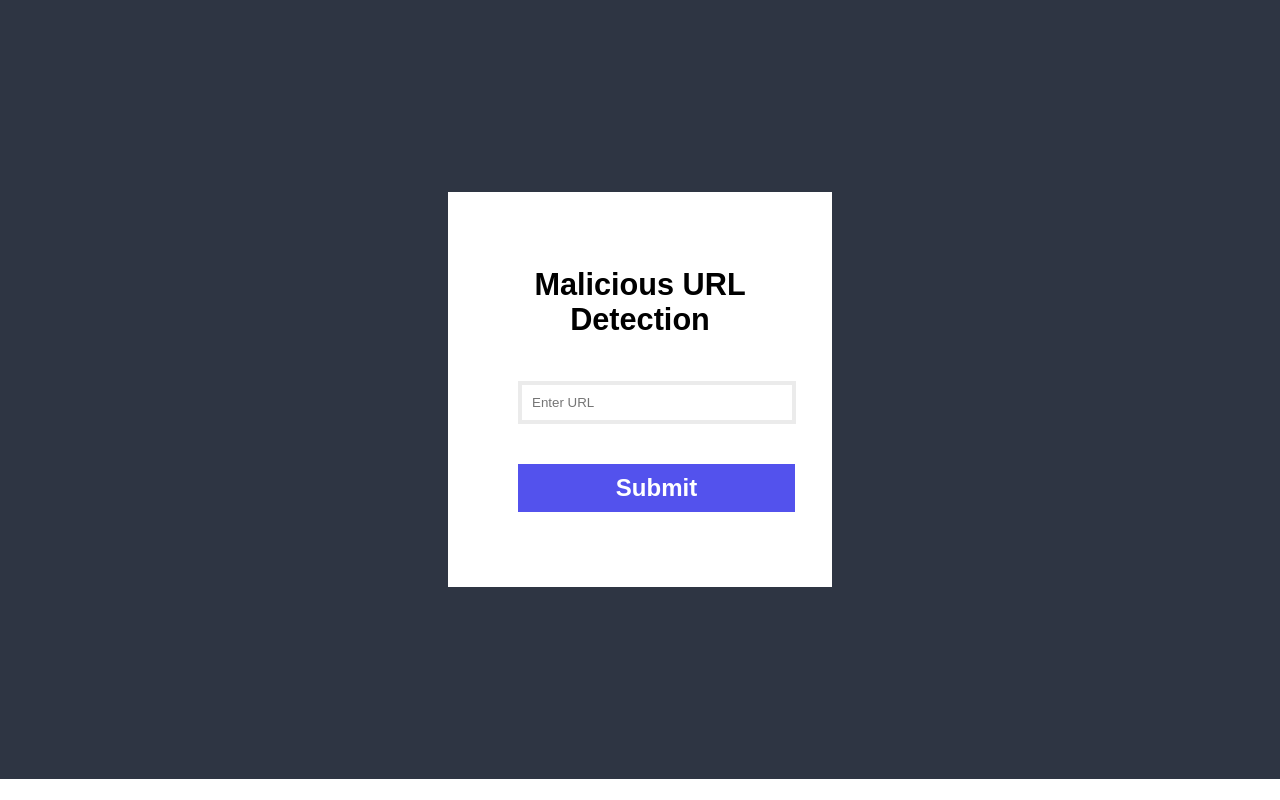
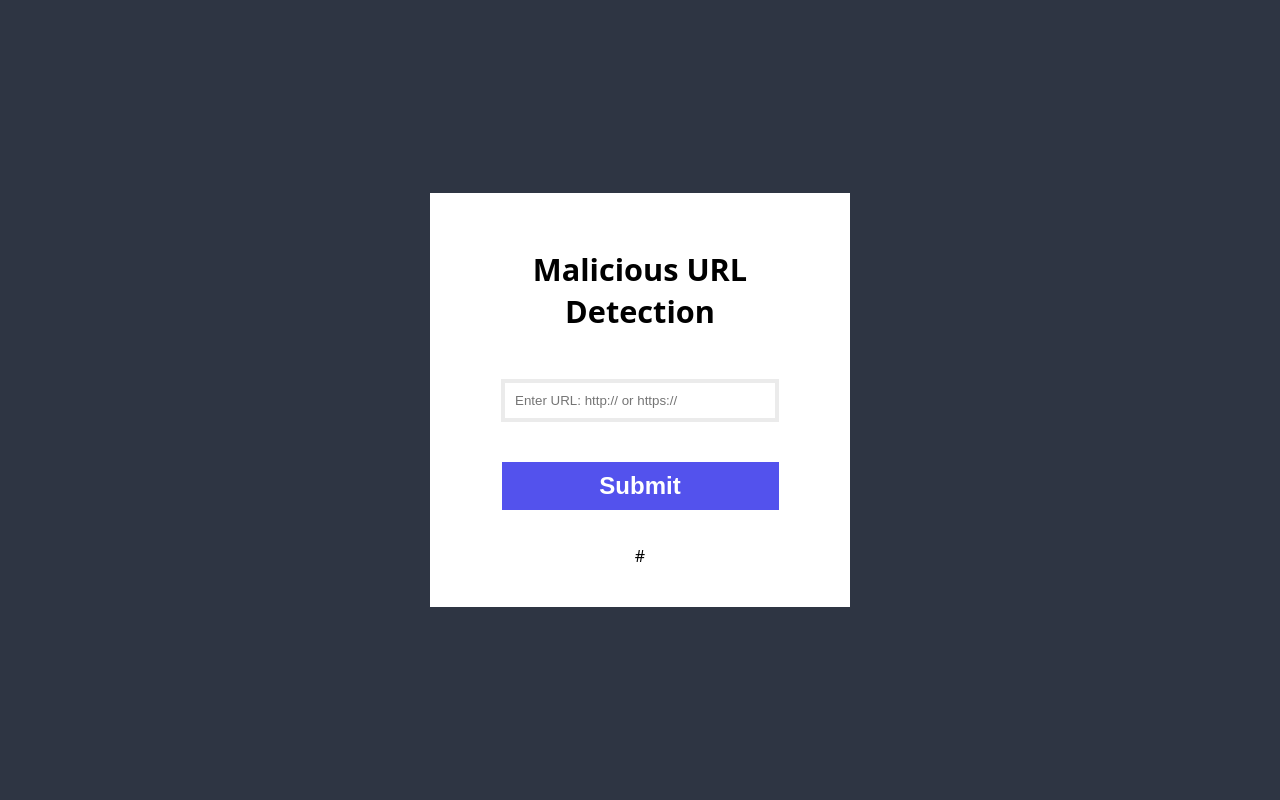
Before and after one commit to RitikJ06/Malicious-URL-detection, a Flask app: template templates/index.html in a window 1280 px wide. Run offline with Flask 3, Linux system fonts and the light colour scheme; the template is opened without the code that fills it: most values are stand-ins (such as "Sample title", 1, 10 or a date in 2020); parts of the project's set-up code (start-up, migrations or seed data) failed here and were passed over.

Commit message:
CSS fixed

```diff
--- a/App.py
+++ b/App.py
@@ -13,11 +13,11 @@
 @app.route("/", methods=["POST", "GET"])
 def home():
     if request.method == "POST":
-        URL = request.form["urlinput"]
+        inputURL = request.form["urlinput"]
 
         # remove http:// OR https://
-        if URL.find('//') != -1:
-            URL = URL[URL.find('//')+2: ]
+        if inputURL.find('//') != -1:
+            URL = inputURL[inputURL.find('//')+2: ]
         # remove www.
         if URL.startswith('www.'):
             URL = URL[4:]
@@ -25,7 +25,7 @@
         # predict the result
         result = model.predict(cv.transform([URL]))[0]
 
-        return render_template("index.html", r = result)
+        return render_template("index.html", r = result, inputURL = inputURL)
 
     return render_template("index.html")
 
--- a/templates/index.html
+++ b/templates/index.html
@@ -6,24 +6,33 @@
         <style>
             body{
                 margin: 0px;
-                font-family: sans-serif;
+                font-family: system-ui;
                 height: 100%;
                 overflow: auto;
+                width: 100vw;
+                height: 100vh;
             }
             .main{
-                padding: 15% 35%;
+                width: 100%;
+                height: 100%;
+                /* padding: 15% 35%; */
                 background-color: #2E3543;
+                display: flex;
+                justify-content: center;
+                align-items: center;
             }
             .inner-block{
-                padding: 50px 70px;
+                padding: 30px 50px;
+                display: flex;
+                width: 25%;
+                flex-direction: column;
+                align-items: center;
                 background-color: white;
                 text-align: center;
             }
             h2{font-weight: 800;
                 font-size: 23pt;}
-            /* .inner-block *{
-                margin: 15px 0px;
-            } */
+
             .submitbutton{
                 width: 277px;
                 padding: 10px;
@@ -62,28 +71,37 @@
                 font-size: 14pt;
                 border: 2px solid green;
             }
-
+            .inputURL{
+                margin: 10px;
+                max-width: ;
+            }
+            @media (max-width:768px) {
+                .inner-block{
+                    width: 75%;
+                }
+            }
         </style>
 
     </head>
     <body>
         <div class="main">
-
             <div class="inner-block">
                 <form action="#" method="post">
+                    <h2> Malicious URL Detection </h2> <br>
+                    <input required class="url" type="url" name="urlinput" placeholder="Enter URL: http:// or https:// "/> <br>
+                    <input class="submitbutton" type="submit" value="Submit"/>
+                </form>
+                <div class="inputURL">
+                    {{inputURL}}
+                </div>
 
-                    <h2> Malicious URL Detection </h2> <br>
-                    <input required class="url" type="url" name="urlinput" placeholder="Enter URL"/> <br>
-                    <input class="submitbutton" type="submit" value="Submit"/>
-
-                </form>
                 {% if r == 1 %}
                 <div class="bad">
-                    Malicious URL!!!
+                    Malicious!!!
                 </div>
                 {% elif r == 0 %}
                 <div class="good">
-                    Not Malicious URL
+                    Not Malicious
                 </div>
                 {% endif %}
             </div>
```
Also changed, not shown: templates/css/all.css (deleted).
